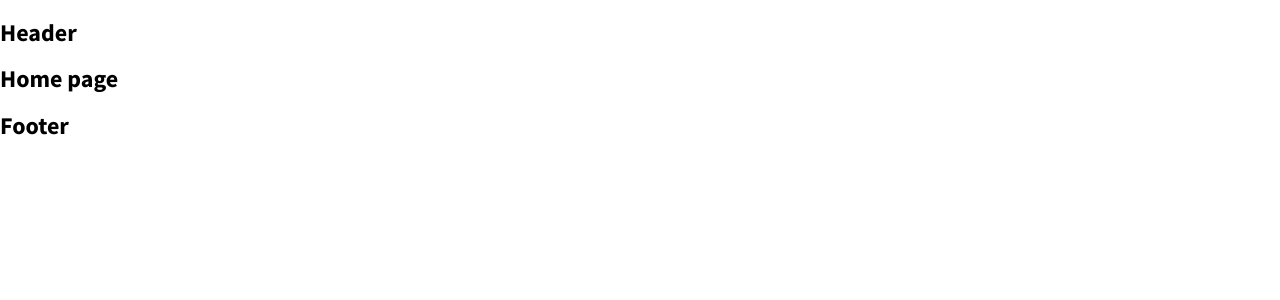
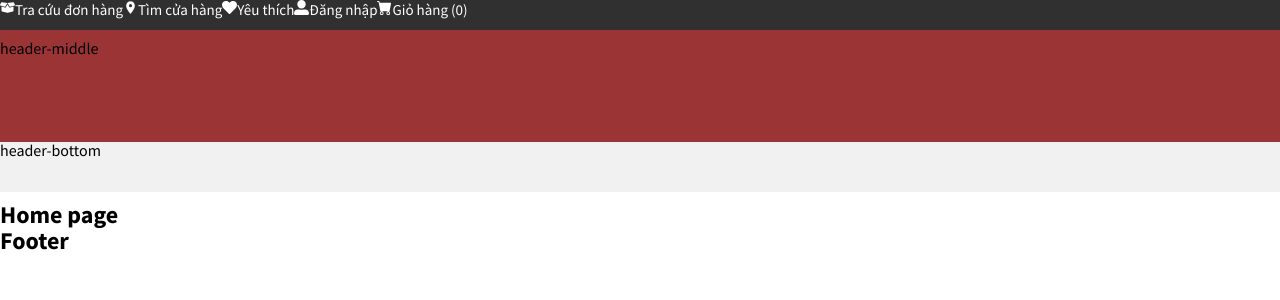
Before and after one commit to toanalvin11/ananas-ui, a React (Create React App) app: page / in a window 1280 px wide. Shown: the top 300 px of the page. Built offline with nearby package versions, Linux system fonts and the light colour scheme.

Commit message:
Triển khai xây dựng Header ver 1.0

```diff
--- a/package.json
+++ b/package.json
@@ -6,10 +6,12 @@
         "@testing-library/jest-dom": "^5.16.5",
         "@testing-library/react": "^13.4.0",
         "@testing-library/user-event": "^13.5.0",
+        "classnames": "^2.3.2",
         "clsx": "^1.2.1",
         "normalize.css": "^8.0.1",
         "react": "^18.2.0",
         "react-dom": "^18.2.0",
+        "react-icons": "^4.4.0",
         "react-router-dom": "^6.4.2",
         "react-scripts": "5.0.1",
         "sass": "^1.55.0",
--- a/src/components/GlobalStyles/GlobalStyles.scss
+++ b/src/components/GlobalStyles/GlobalStyles.scss
@@ -2,9 +2,12 @@
 @import url('https://fonts.googleapis.com/css2?family=Source+Sans+Pro:wght@300;400;600;700&display=swap');
 
 :root {
+    --color-white: #fff;
 }
 
 * {
+    margin: 0;
+    padding: 0;
     box-sizing: border-box;
 }
 
--- /dev/null
+++ b/src/components/Layout/DefaultLayout/Header/Header.module.scss
@@ -0,0 +1,23 @@
+.wrapper {
+    height: 202px;
+}
+
+.header-top {
+    font-size: 15px;
+    height: 30px;
+    background: #303030;
+    color: var(--color-white);
+    & ul {
+        display: flex;
+        list-style-type: none;
+    }
+}
+.header-middle {
+    height: 112px;
+    padding-top: 10px;
+    background-color: rgb(155, 52, 52);
+}
+.header-bottom {
+    height: 50px;
+    background: #f1f1f1;
+}
--- a/src/components/Layout/DefaultLayout/Header/index.js
+++ b/src/components/Layout/DefaultLayout/Header/index.js
@@ -1,5 +1,43 @@
+import classNames from 'classnames/bind';
+import { MdLocationOn } from 'react-icons/md';
+import { BsCartFill } from 'react-icons/bs';
+import { FaHeart, FaUserAlt, FaBoxOpen } from 'react-icons/fa';
+
+import styles from './Header.module.scss';
+
+const cx = classNames.bind(styles);
+
 function Header() {
-    return <h2>Header</h2>;
+    return (
+        <header className={cx('wrapper')}>
+            <div className={cx('header-top')}>
+                <ul>
+                    <li>
+                        <FaBoxOpen />
+                        Tra cứu đơn hàng
+                    </li>
+                    <li>
+                        <MdLocationOn />
+                        Tìm cửa hàng
+                    </li>
+                    <li>
+                        <FaHeart />
+                        Yêu thích
+                    </li>
+                    <li>
+                        <FaUserAlt />
+                        Đăng nhập
+                    </li>
+                    <li>
+                        <BsCartFill />
+                        Giỏ hàng (0)
+                    </li>
+                </ul>
+            </div>
+            <div className={cx('header-middle')}>header-middle</div>
+            <div className={cx('header-bottom')}>header-bottom</div>
+        </header>
+    );
 }
 
 export default Header;
```
Also changed, not shown: 1 other file (tests, documents, lock files or other folders).
